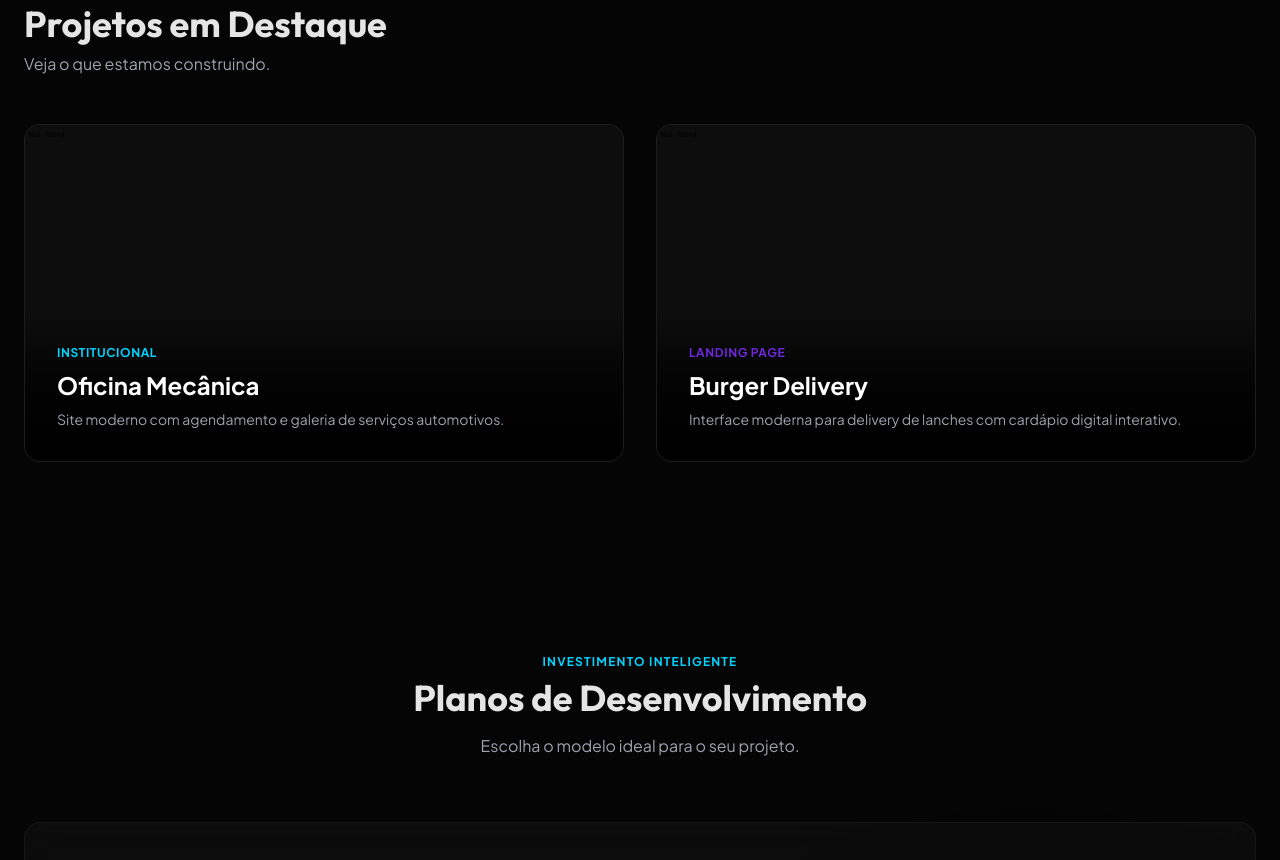
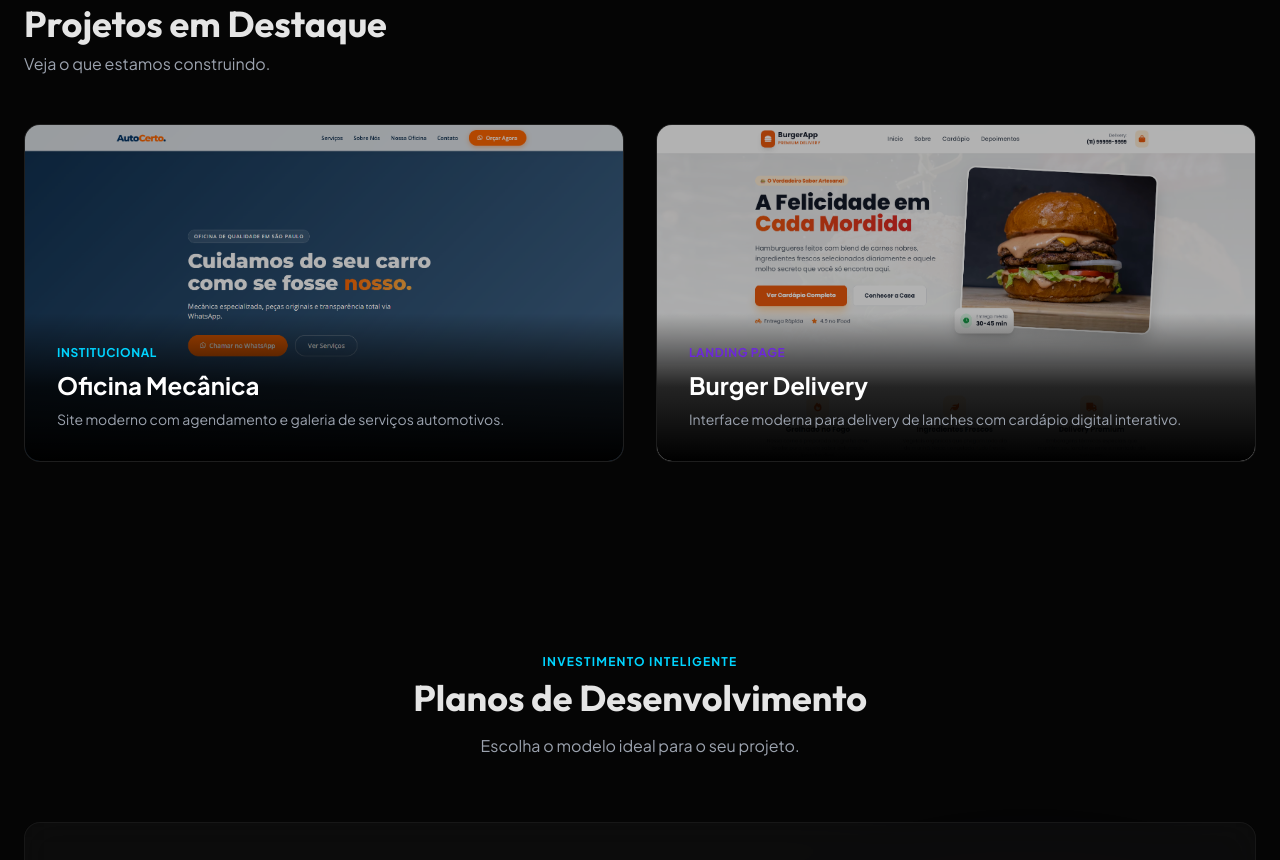
Before and after one commit to jofellimas/HyperLogic, a plain HTML site: page index.html in a window 1280 px wide. Shown: the part 2140-3000 px from the top of the page. Drawn offline with nearby package versions, Linux system fonts and the light colour scheme.

Commit message:
Agora ss

```diff
--- a/index.html
+++ b/index.html
@@ -317,15 +317,14 @@
             <a href="Mecânica 01/mec.html" class="w-full group relative rounded-2xl overflow-hidden aspect-video bg-surfaceHighlight border border-white/5 cursor-pointer block hover:-translate-y-2 transition-transform duration-300">
 
                 <div class="absolute inset-0 overflow-hidden bg-surfaceHighlight">
-                        <iframe
-                            src="Mecânica 01/index.html"
-                            class="w-[200%] h-[200%] border-0 transform origin-top-left scale-50 pointer-events-none"
+                    <img
+                        src="img/Mecanica.png"
+                        alt="Preview do Projeto Oficina Mecânica"
+                        class="w-full h-full object-cover transition-transform duration-500 group-hover:scale-105"
                         loading="lazy"
-                            title="Preview do Projeto Mecânica"
-                        ></iframe>
+                    >
                     <div class="absolute inset-0 bg-black/30 group-hover:bg-black/0 transition-colors duration-500"></div>
                 </div>
-
                 <div class="absolute bottom-0 left-0 w-full p-8 bg-gradient-to-t from-black via-black/80 to-transparent pointer-events-none">
                     <span class="text-accent text-xs font-bold uppercase tracking-wider mb-2 block">Institucional</span>
                     <div class="flex items-center gap-3">
@@ -339,15 +338,14 @@
             <a href="BurgerApp/bur.html" class="w-full group relative rounded-2xl overflow-hidden aspect-video bg-surfaceHighlight border border-white/5 cursor-pointer block hover:-translate-y-2 transition-transform duration-300">
 
                 <div class="absolute inset-0 overflow-hidden bg-surfaceHighlight">
-                        <iframe
-                            src="BurgerApp/index.html"
-                            class="w-[200%] h-[200%] border-0 transform origin-top-left scale-50 pointer-events-none"
+                    <img
+                        src="img/Burger.png"
+                        alt="Preview do Projeto Burger Delivery"
+                        class="w-full h-full object-cover transition-transform duration-500 group-hover:scale-105"
                         loading="lazy"
-                            title="Preview do Projeto Burger"
-                        ></iframe>
+                    >
                     <div class="absolute inset-0 bg-black/30 group-hover:bg-black/0 transition-colors duration-500"></div>
                 </div>
-
                 <div class="absolute bottom-0 left-0 w-full p-8 bg-gradient-to-t from-black via-black/80 to-transparent pointer-events-none">
                     <span class="text-primary text-xs font-bold uppercase tracking-wider mb-2 block">Landing Page</span>
                     <div class="flex items-center gap-3">
```
Also changed, not shown: img/Burger.png (added), img/Mecanica.png (added). Lines whose indentation alone changed are shown as unchanged.
